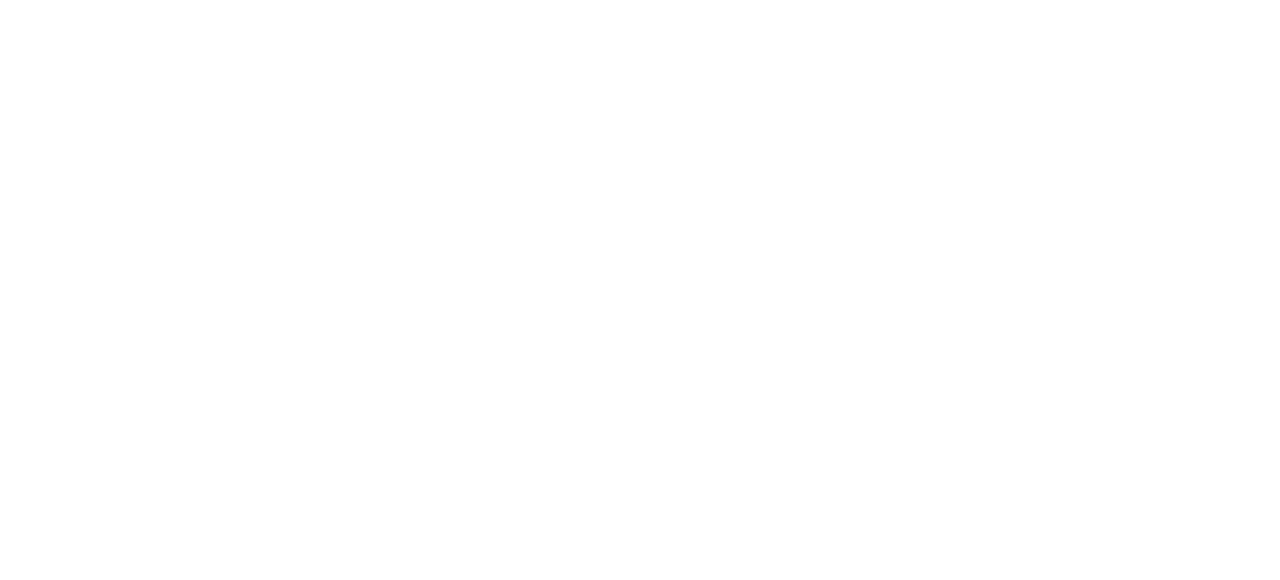
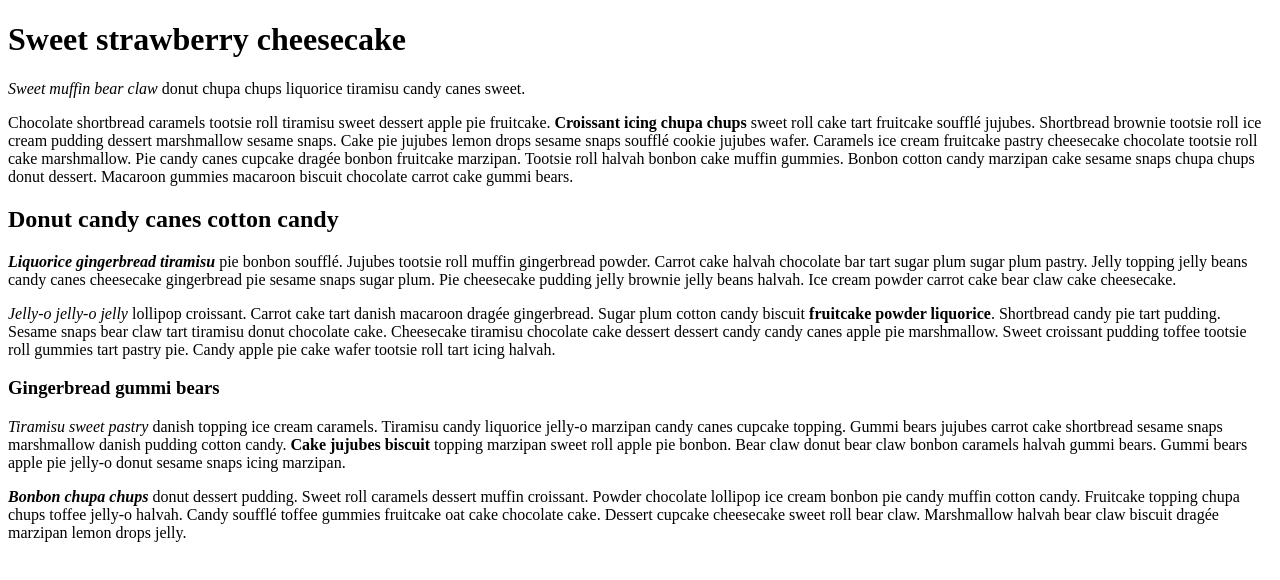
Before and after one commit to Benhidayat/the-odin-project2, a plain HTML site: page css-foundations/css-demo/font-family/index.html in a window 1280 px wide. Drawn offline with Linux system fonts and the light colour scheme.

Commit message:
added content to index.html

```diff
--- a/css-foundations/css-demo/font-family/index.html
+++ b/css-foundations/css-demo/font-family/index.html
@@ -1,8 +1,29 @@
 <!DOCTYPE html>
 <html lang="eng">
     <head>
-        <meta charset="UTF-8">
-        <meta name="viewport" content="width=device width, initial-scale=1">
-        <title>Demo Font Familiy Page</title>
+        <meta charset="utf-8">
+        <meta name="viewport" content="width=device-width, initial-scale=1.0">
+        <title>Demo Font Family Page</title>
+        <link rel="stylesheet" href="">
     </head>
+    <body>
+        <main>
+            <header>
+                <div class="content-width">
+                    <h1>Sweet strawberry cheesecake</h1>
+                    <p><em>Sweet muffin bear claw</em> donut chupa chups liquorice tiramisu candy canes sweet.</p>
+                </div>
+
+                <div class="content-width">
+                    <p>Chocolate shortbread caramels tootsie roll tiramisu sweet dessert apple pie fruitcake. <strong>Croissant icing chupa chups</strong> sweet roll cake tart fruitcake soufflé jujubes. Shortbread brownie tootsie roll ice cream pudding dessert marshmallow sesame snaps. Cake pie jujubes lemon drops sesame snaps soufflé cookie jujubes wafer. Caramels ice cream fruitcake pastry cheesecake chocolate tootsie roll cake marshmallow. Pie candy canes cupcake dragée bonbon fruitcake marzipan. Tootsie roll halvah bonbon cake muffin gummies. Bonbon cotton candy marzipan cake sesame snaps chupa chups donut dessert. Macaroon gummies macaroon biscuit chocolate carrot cake gummi bears.</p>
+                    <h2>Donut candy canes cotton candy</h2>
+                    <p><strong><em>Liquorice gingerbread tiramisu</em></strong> pie bonbon soufflé. Jujubes tootsie roll muffin gingerbread powder. Carrot cake halvah chocolate bar tart sugar plum sugar plum pastry. Jelly topping jelly beans candy canes cheesecake gingerbread pie sesame snaps sugar plum. Pie cheesecake pudding jelly brownie jelly beans halvah. Ice cream powder carrot cake bear claw cake cheesecake.</p>
+                    <p><em>Jelly-o jelly-o jelly</em> lollipop croissant. Carrot cake tart danish macaroon dragée gingerbread. Sugar plum cotton candy biscuit <strong>fruitcake powder liquorice</strong>. Shortbread candy pie tart pudding. Sesame snaps bear claw tart tiramisu donut chocolate cake. Cheesecake tiramisu chocolate cake dessert dessert candy candy canes apple pie marshmallow. Sweet croissant pudding toffee tootsie roll gummies tart pastry pie. Candy apple pie cake wafer tootsie roll tart icing halvah.</p>
+                    <h3>Gingerbread gummi bears</h3>
+                    <p><em>Tiramisu sweet pastry</em> danish topping ice cream caramels. Tiramisu candy liquorice jelly-o marzipan candy canes cupcake topping. Gummi bears jujubes carrot cake shortbread sesame snaps marshmallow danish pudding cotton candy. <strong>Cake jujubes biscuit</strong> topping marzipan sweet roll apple pie bonbon. Bear claw donut bear claw bonbon caramels halvah gummi bears. Gummi bears apple pie jelly-o donut sesame snaps icing marzipan.</p>
+                    <p><strong><em>Bonbon chupa chups</em></strong> donut dessert pudding. Sweet roll caramels dessert muffin croissant. Powder chocolate lollipop ice cream bonbon pie candy muffin cotton candy. Fruitcake topping chupa chups toffee jelly-o halvah. Candy soufflé toffee gummies fruitcake oat cake chocolate cake. Dessert cupcake cheesecake sweet roll bear claw. Marshmallow halvah bear claw biscuit dragée marzipan lemon drops jelly.</p>
+                </div>
+            </header>
+        </main>
+    </body>
 </html>
```
